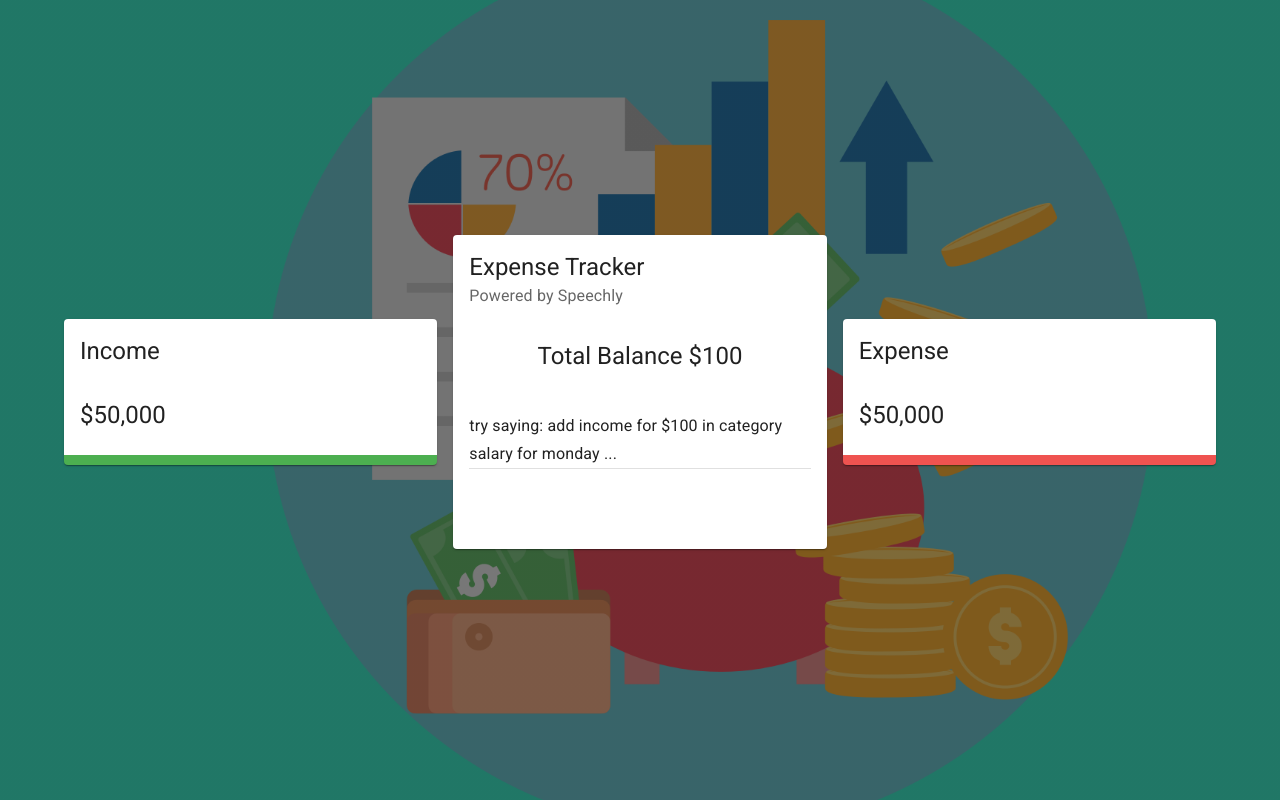
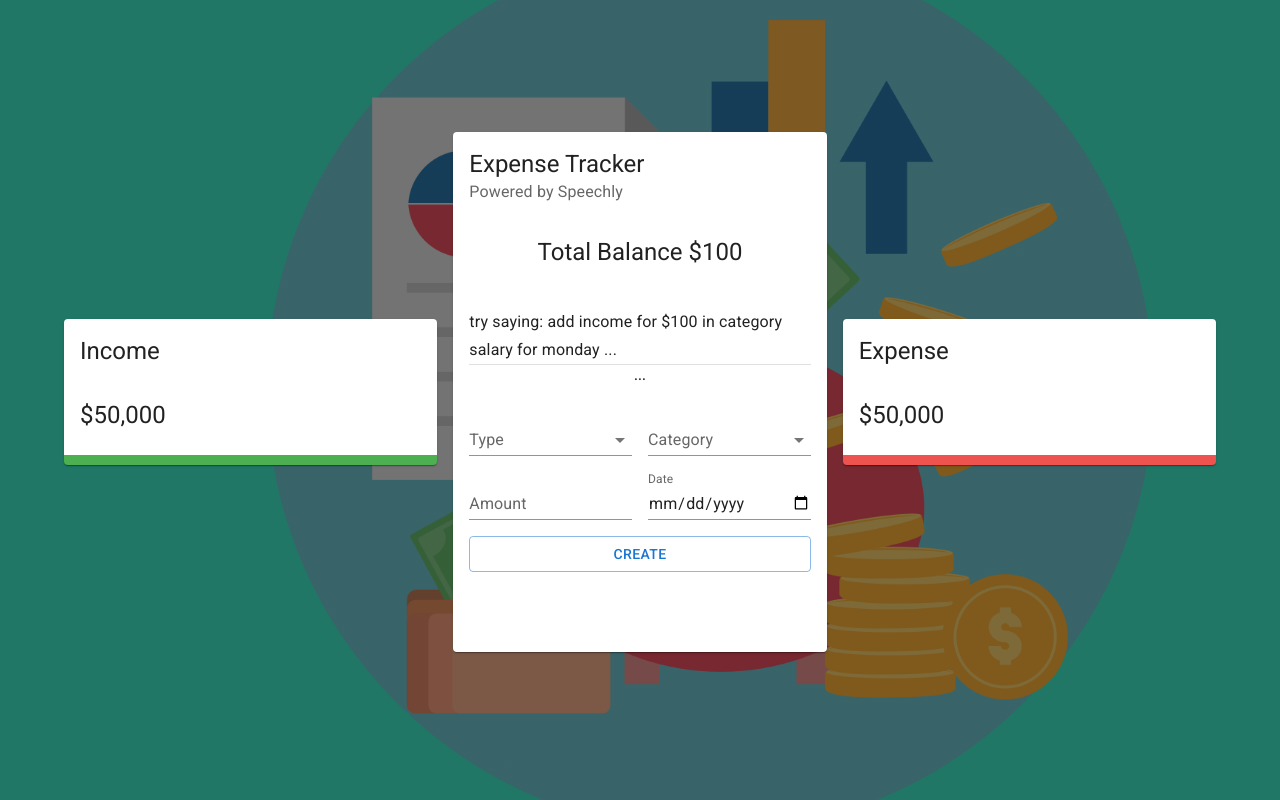
Before and after one commit to webceyhan/react-budget-tracker, a React (Create React App) app: page / in a window 1280 px wide. Built offline with nearby package versions, Linux system fonts and the light colour scheme.

Commit message:
main form created

```diff
--- a/src/App.jsx
+++ b/src/App.jsx
@@ -1,5 +1,5 @@
 import { Grid, Container } from '@mui/material';
-import { Main } from './components/Main.jsx';
+import { Main } from './components/Main/Main.jsx';
 import { Details } from './components/Details.jsx';
 
 export const App = () => {
--- /dev/null
+++ b/src/components/Main/Form.jsx
@@ -0,0 +1,68 @@
+import {
+    TextField,
+    Typography,
+    Grid,
+    Button,
+    FormControl,
+    InputLabel,
+    Select,
+    MenuItem,
+} from '@mui/material';
+
+export const Form = () => {
+    return (
+        <Grid container spacing={2}>
+            <Grid item xs={12}>
+                <Typography align="center" variant="subtitle2" gutterBottom>
+                    ...
+                </Typography>
+            </Grid>
+
+            <Grid item xs={6}>
+                <FormControl variant="standard" fullWidth>
+                    <InputLabel id="type-label">Type</InputLabel>
+                    <Select id="type" labelId="type-label">
+                        <MenuItem value="Income">Income</MenuItem>
+                        <MenuItem value="Expense">Expense</MenuItem>
+                    </Select>
+                </FormControl>
+            </Grid>
+
+            <Grid item xs={6}>
+                <FormControl variant="standard" fullWidth>
+                    <InputLabel id="category-label">Category</InputLabel>
+                    <Select id="category" labelId="category-label">
+                        <MenuItem value="Salary">Salary</MenuItem>
+                        <MenuItem value="Rent">Rent</MenuItem>
+                        <MenuItem value="Food">Food</MenuItem>
+                    </Select>
+                </FormControl>
+            </Grid>
+
+            <Grid item xs={6}>
+                <TextField
+                    variant="standard"
+                    type="number"
+                    label="Amount"
+                    fullWidth
+                />
+            </Grid>
+
+            <Grid item xs={6}>
+                <TextField
+                    variant="standard"
+                    type="date"
+                    label="Date"
+                    fullWidth
+                    InputLabelProps={{ shrink: true }}
+                />
+            </Grid>
+
+            <Grid item xs={12}>
+                <Button fullWidth variant="outlined" color="primary">
+                    Create
+                </Button>
+            </Grid>
+        </Grid>
+    );
+};
--- a/src/components/Main.jsx
+++ b/src/components/Main/Main.jsx
@@ -6,6 +6,7 @@
     Divider,
     Grid,
 } from '@mui/material';
+import { Form } from './Form';
 
 export const Main = () => {
     return (
@@ -24,7 +25,7 @@
                     monday ...
                 </Typography>
                 <Divider />
-                {/* Form */}
+                <Form />
             </CardContent>
             <CardContent sx={{ pt: 5 }}>
                 <Grid container spacing={2}>
```
